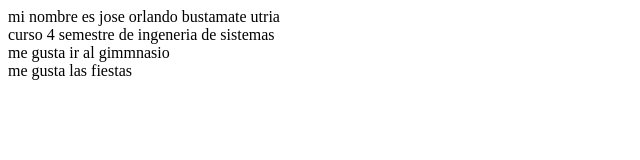
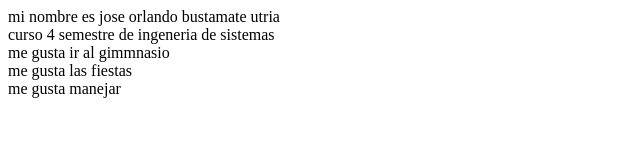
Before and after one commit to jose34-byte/practica_git, a plain HTML site: page index.html in a window 1280 px wide. Shown: the whole page, without its empty margins (0-640 px from the left). Drawn offline with Linux system fonts and the light colour scheme.

Commit message:
sexto commit

```diff
--- a/index.html
+++ b/index.html
@@ -10,6 +10,7 @@
     <div>curso 4 semestre de ingeneria de sistemas </div>
     <div>me gusta ir al gimmnasio</div>
     <div>me gusta las fiestas</div>
+    <div>me gusta manejar</div>
 
 </body>
 </html>
```
